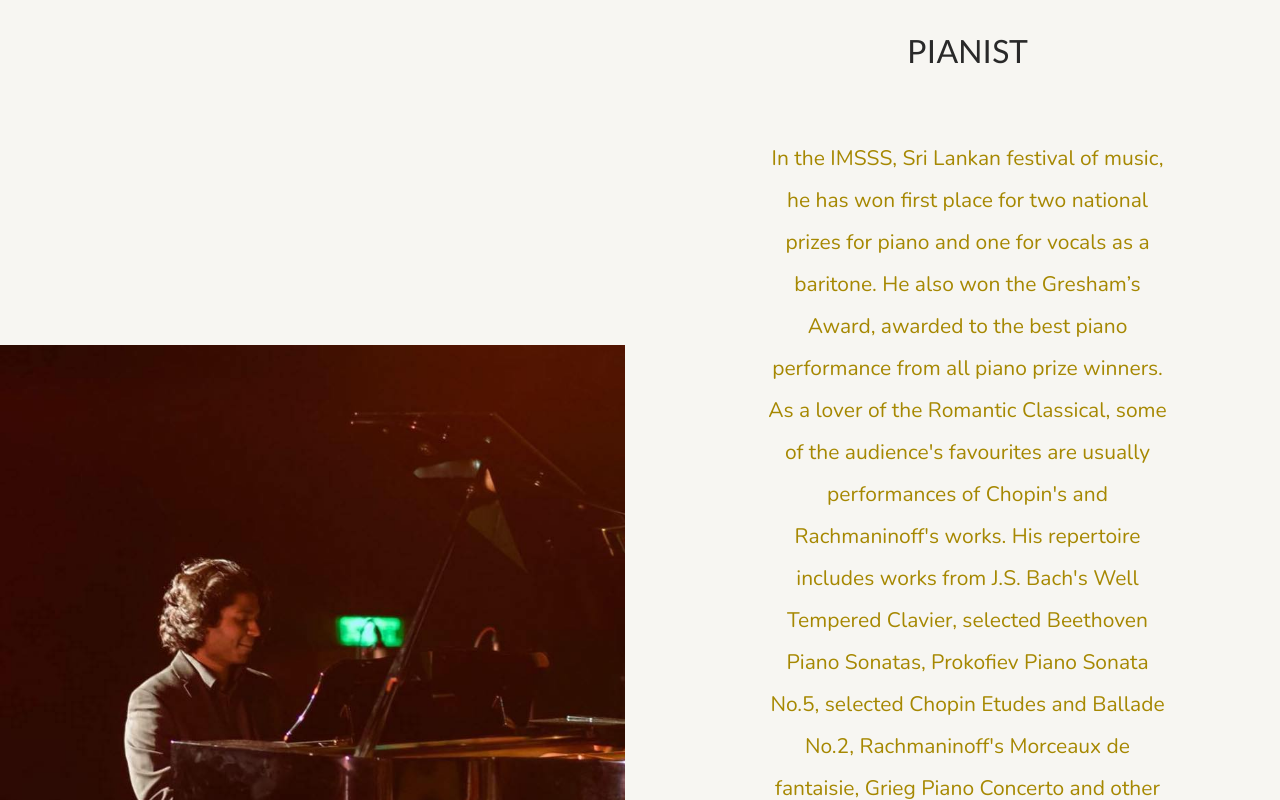
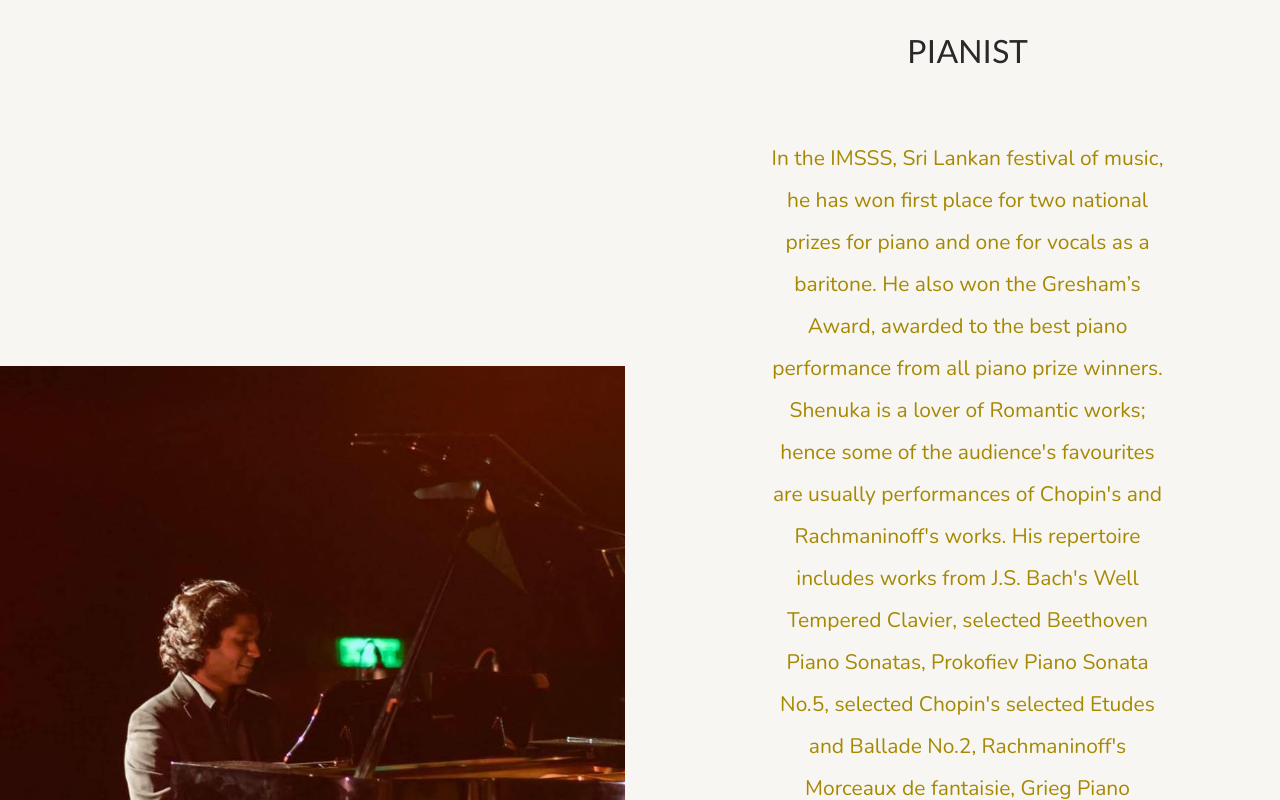
Before and after one commit to shenukamusic/shenukamusic.github.io, a plain HTML site: page about.html in a window 1280 px wide. Shown: the part 680-1480 px from the top of the page. Drawn offline with nearby package versions, Linux system fonts and the light colour scheme.

Commit message:
Update about.html

```diff
--- a/about.html
+++ b/about.html
@@ -86,10 +86,10 @@
                     <div id="div-space"></div>
                     <p class="lead">In the IMSSS, Sri Lankan festival of music, he has won first place for two national prizes
                          for piano and one for vocals as a baritone. He also won the Gresham’s Award, awarded to the best piano
-                         performance from all piano prize winners. As a lover of the Romantic Classical, some of the audience's
+                         performance from all piano prize winners. Shenuka is a lover of Romantic works; hence some of the audience's
                          favourites are usually performances of Chopin's and Rachmaninoff's works. His repertoire includes works
                          from J.S. Bach's Well Tempered Clavier, selected Beethoven Piano Sonatas, Prokofiev Piano Sonata No.5,
-                         selected Chopin Etudes and Ballade No.2, Rachmaninoff's Morceaux de fantaisie, Grieg Piano Concerto and
+                         selected Chopin's selected Etudes and Ballade No.2, Rachmaninoff's Morceaux de fantaisie, Grieg Piano Concerto and
                          other modern compositions such as Pablo Sonnaillion's "The Joy of Breathing" and Helen Seddon-Gray's "Shahana".
                     </p>
                     <div class="row p-2"></div>
```
